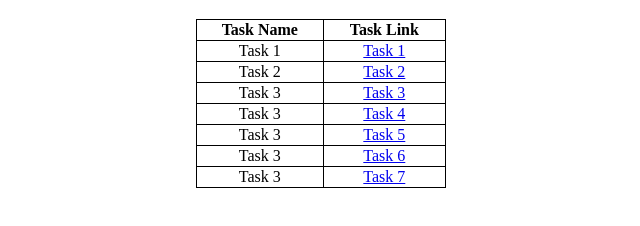
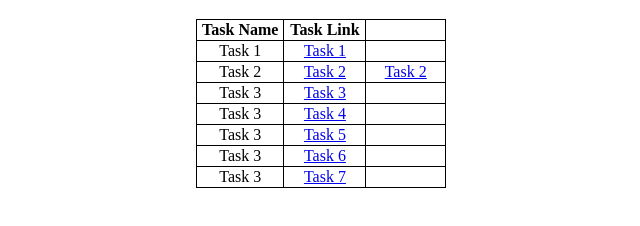
Before and after one commit to srija25basak/Ethnus-MERN-Stack-course---Task-1, a plain HTML site: page index.html in a window 1280 px wide. Shown: the part 268-494 px from the top of the page, without its empty margins (319-959 px from the left). Drawn offline with Linux system fonts and the light colour scheme.

Commit message:
Update index.html

```diff
--- a/index.html
+++ b/index.html
@@ -63,7 +63,8 @@
       </tr>
       <tr>
         <td>Task 2</td>
-        <td><a href="csstask2.html">Task 2</a></td>
+        <td><a href="CSSTask2_vertical.html">Task 2</a><br></td>
+        <td><a href="CSSTask2_horizontal.html">Task 2</a><br></td>
       </tr>
       <tr>
         <td>Task 3</td>
```
